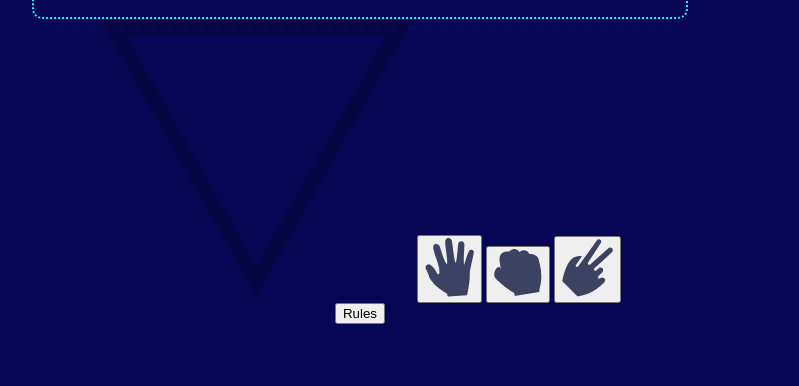
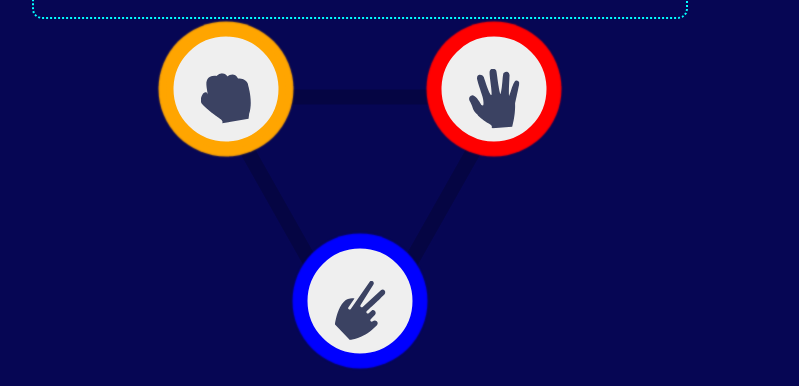
Before and after one commit to GodwinNgbede/Rock-paper-scissor-game, a plain HTML site: page index.html in a window 1280 px wide. Shown: the part 169-555 px from the top of the page, without its empty margins (280-1079 px from the left). Drawn offline with Linux system fonts and the light colour scheme.

Commit message:
second styling commit

```diff
--- a/index.html
+++ b/index.html
@@ -16,15 +16,20 @@
     </div>
     <div class="game-icons">
       <img class="triangle-icon" src="./images/bg-triangle.svg" />
-      <button class="btn">
-        <img src="./images/icon-paper.svg" alt="" />
-      </button>
-      <button class="btn"><img src="./images/icon-rock.svg" alt="" /></button>
-      <button class="btn">
-        <img src="./images/icon-scissors.svg" alt="" />
-      </button>
+      <div class="btn-box">
+        <button class="btn paper">
+          <img src="./images/icon-paper.svg" alt="" />
+        </button>
+        <button class="btn rock">
+          <img src="./images/icon-rock.svg" alt="" />
+        </button>
+        <button class="btn scissors">
+          <img src="./images/icon-scissors.svg" alt="" />
+        </button>
+      </div>
     </div>
-    <div class="rules">
+    <div class="result">
+      <div class="displayResult">YOU WIN!!!</div>
       <button class="rule-btn">Rules</button>
     </div>
     <script src="index.js"></script>
--- a/style.css
+++ b/style.css
@@ -3,8 +3,9 @@ body {
   display: flex;
   flex-direction: column;
   align-items: center;
-  justify-content: center;
+  justify-content: flex-end;
   background-color: #060654;
+  flex-wrap: nowrap;
 }
 .heading {
   display: flex;
@@ -40,3 +41,84 @@ body {
   flex-direction: column;
   align-items: center;
 }
+.game-icons {
+  position: relative;
+}
+.game-icons img {
+  margin-top: 70px;
+  z-index: -1;
+  position: relative;
+}
+.btn-box {
+  display: flex;
+  gap: 20px;
+  justify-content: center;
+  align-items: center;
+}
+.btn {
+  width: 80px;
+  height: 80px;
+  border-radius: 50%;
+  /* overflow: hidden; */
+  display: flex;
+  align-items: center;
+  justify-content: center;
+  border: none;
+  /* z-index: -1; */
+  transform: scale(1.5);
+  cursor: pointer;
+}
+.btn img {
+  width: 60%;
+  height: 60%;
+  object-fit: contain;
+  transform: translateY(-70%);
+}
+.btn.paper {
+  position: absolute;
+  transform: translateX(-50);
+  top: 30px;
+  left: 80%;
+  border: 5px solid red;
+  box-shadow: 0 0 1px 5px red;
+}
+.btn.rock {
+  position: absolute;
+  transform: translateX(-50);
+  top: 30px;
+  right: 80%;
+  border: 5px solid orange;
+  box-shadow: 0 0 1px 5px orange;
+}
+.btn.scissors {
+  position: absolute;
+  transform: translateX(-50);
+  bottom: 30px;
+  border: 5px solid blue;
+  box-shadow: 0 0 1px 5px blue;
+}
+.result {
+  position: relative;
+  margin-top: 20px;
+  display: flex;
+}
+.displayResult {
+  color: white;
+  font-size: 2.5rem;
+}
+
+.rule-btn {
+  position: absolute;
+  right: -300px;
+  cursor: pointer;
+  padding: 10px 35px;
+  font-size: 1.2rem;
+  background-color: transparent;
+  border: 1px dotted aqua;
+  color: white;
+  border-radius: 7px;
+  transition: 0.5s ease-in-out;
+}
+.rule-btn:hover {
+  background-color: #2e2e84;
+}
```
